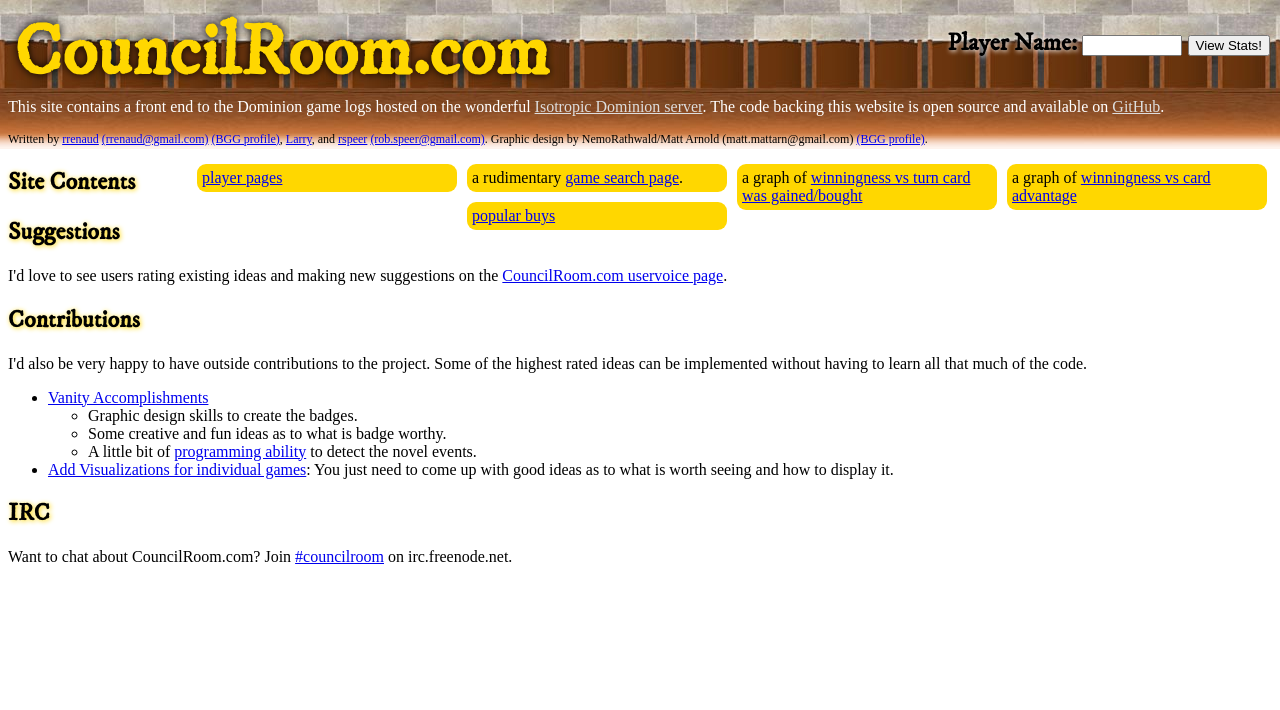
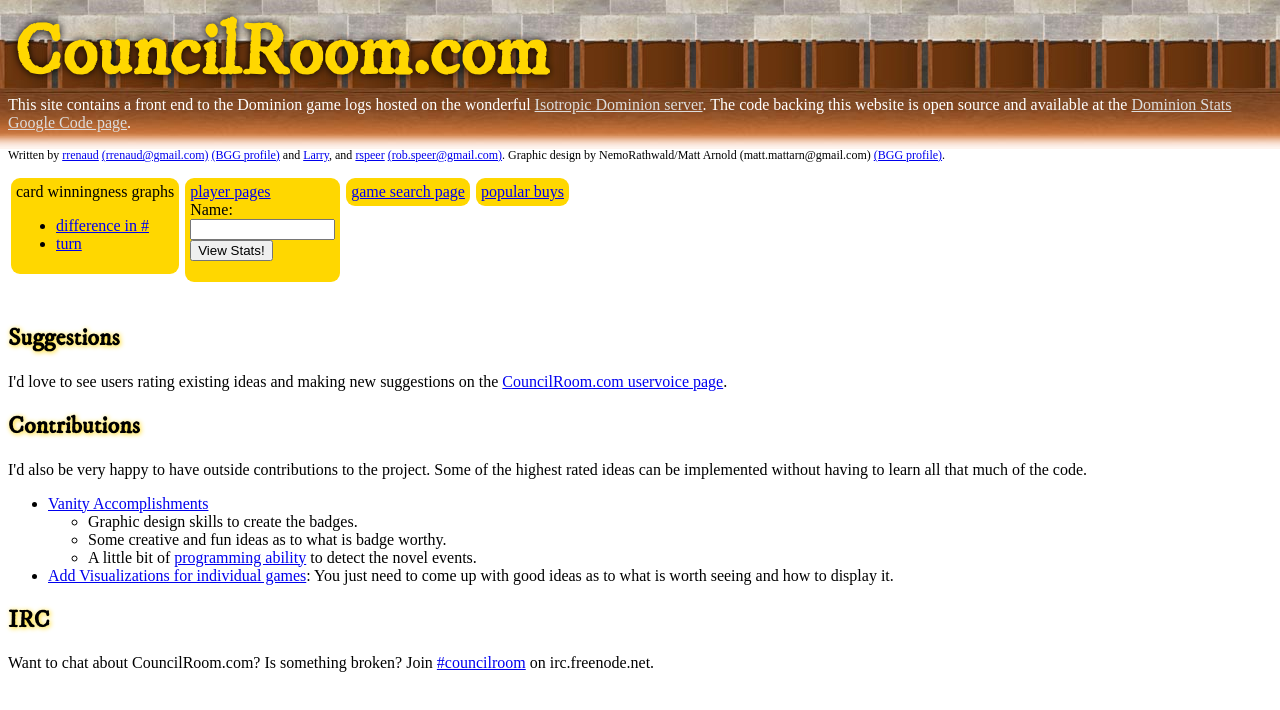
Before and after one commit to rspeer/dominionstats, a plain HTML site: page index.html in a window 1280 px wide. Drawn offline with nearby package versions, Linux system fonts and the light colour scheme.

Commit message:
updated index HTML/css to get rid of player name problem and shrink some of the yellow boxes around the nagivation

```diff
--- a/index.html
+++ b/index.html
@@ -5,57 +5,54 @@
 	  rel='stylesheet' type='text/css'>
   </head>
   <body>
-    <h2 class="playersearch action">
-      <form action='player' method='get'>
-	Player Name:
-	<input type="text" name="player"
-	       style="width:100px;" />
-	<input type="submit" value="View Stats!" />
-      </form>
-    </h2>
-    <h1>
-      CouncilRoom.com
-    </h1>
+    <h1>CouncilRoom.com</h1>
     <p class="intro">
       This site contains a front end to the Dominion game logs
       hosted on the wonderful
       <a class="introlink" href="http://dominion.isotropic.org">
 	Isotropic Dominion server</a>.
 
-      The code backing this website is open source and available on
-      <a class="introlink" href="http://github.com/rrenaud/dominionstats/">GitHub</a>.
+      The code backing this website is open source and available at the
+      <a class="introlink" href="http://code.google.com/p/dominionstats/">Dominion Stats
+	Google Code page</a>.
     </p>
     <p class="small">
       Written by <a href="player?player=rrenaud">rrenaud</a>
       <a href="mailto:rrenaud@gmail.com">(rrenaud@gmail.com)</a>
       <a href="http://boardgamegeek.com/user/rrenaud">
-	(BGG profile)</a>,
-      <a href="player?player=Larry">Larry</a>, and
+	(BGG profile)</a> and <a href="player?player=Larry">Larry</a>, and
       <a href="player?player=rspeer">rspeer</a>
       <a href="mailto:rob.speer@gmail.com">(rob.speer@gmail.com)</a>.
-
       Graphic design by NemoRathwald/Matt Arnold (mat<span class="z">_REMOVE_</span>t.ma<span class="z">_THIS_</span>tta<span class="z">_FOR_</span>rn@<span class="z">_SPAM_</span>gma<span class="z">_PROTECTION,_</span>il.c<span class="z">_HUMANS!_</span>om) <a href="http://boardgamegeek.com/user/Matt_Arnold">(BGG profile)</a>.
     </p>
     <div class="cardborder yellow">
-      a graph of
-      <a href="/win_rate_diff_accum.html?cards=Cost%3D%3D5%26%26Actions%3D%3D1">
-	winningness vs card advantage</a>
-    </div>
-    <div class="cardborder yellow">
-      a graph of
-      <a href="/win_weighted_accum_turn.html?cards=Silver,Cost%3D%3D3%20%26%26%20Actions%3E%3D1%20%26%26%20Cards%3E%3D1">
-	winningness vs turn card was gained/bought</a>
-    </div>
-    <div class="cardborder yellow">
-      a rudimentary <a href="/search_query">game search page</a>.
+      card winningness graphs
+      <ul>
+	<li><a href="/win_rate_diff_accum.html?cards=Cost%3D%3D5%26%26Actions%3D%3D1">
+	difference in #</a>
+	<li><a href="/win_weighted_accum_turn.html?cards=Silver,Cost%3D%3D3%20%26%26%20Actions%3E%3D1%20%26%26%20Cards%3E%3D1">
+	turn</a>
+	  </ul>
     </div>
     <div class="cardborder yellow">
       <a href="/player?player=rrenaud">player pages</a>
+      <div style="float;right">
+	Name:
+	<form action='player' method='get'>
+	  <input type="text" name="player" size=15">
+	  <br>
+	  <input type="submit" value="View Stats!">
+	</form>
+      </div>
+    </div>
+    <div class="cardborder yellow">
+      <a href="/search_query">game search page</a>
     </div>
     <div class="cardborder yellow">
       <a href="/popular_buys">popular buys</a>
     </div>
-    <h2 class="treasure">Site Contents</h2>
+    <div style="clear: both;">&nbsp;</div>
+
     <h2 class="treasure">Suggestions</h2>
     I'd love to see users rating existing ideas and making new suggestions
     on the <a href="http://councilroom.uservoice.com/">
@@ -79,7 +76,7 @@ to learn all that much of the code.
     it.
 </ul>
 <h2 class="treasure">IRC</h2>
-Want to chat about CouncilRoom.com?  Join
+Want to chat about CouncilRoom.com?  Is something broken? Join
 <a href="http://webchat.freenode.net/?channels=councilroom">
   #councilroom</a> on irc.freenode.net.
 
--- a/static/css/mystyles.css
+++ b/static/css/mystyles.css
@@ -13,7 +13,7 @@ h1 {
 }
 .intro {
 	color: #ffffff;
-	margin-top: -6px;
+	margin-top: -8px;
 }
 a.introlink {
 	color: #ddd;
@@ -56,11 +56,10 @@ h2.reaction {
 	border-radius: 9px;
 	-moz-box-shadow: 12px rgba(0,0,0,0.6);
 	box-shadow: 12px rgba(0,0,0,0.6);
-	float: right;
+	float: left;
 	position: relative;
 	padding: 5px;
-	margin: 5px;
-	width: 250px;
+	margin: 3px;
 }
 .yellow {
 	background-color: #FFD700;
```
